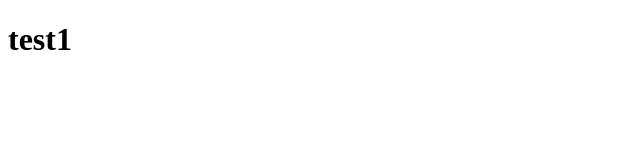
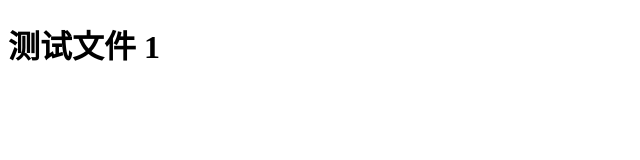
Before and after one commit to zilongsz/test, a plain HTML site: page index.html in a window 1280 px wide. Shown: the whole page, without its empty margins (0-640 px from the left). Drawn offline with Linux system fonts and the light colour scheme.

Commit message:
修改test1中index文件

```diff
--- a/index.html
+++ b/index.html
@@ -5,6 +5,6 @@
 		<title></title>
 	</head>
 	<body>
-		<h1>test1</h1>
+		<h1>测试文件 1 </h1>
 	</body>
 </html>
```
